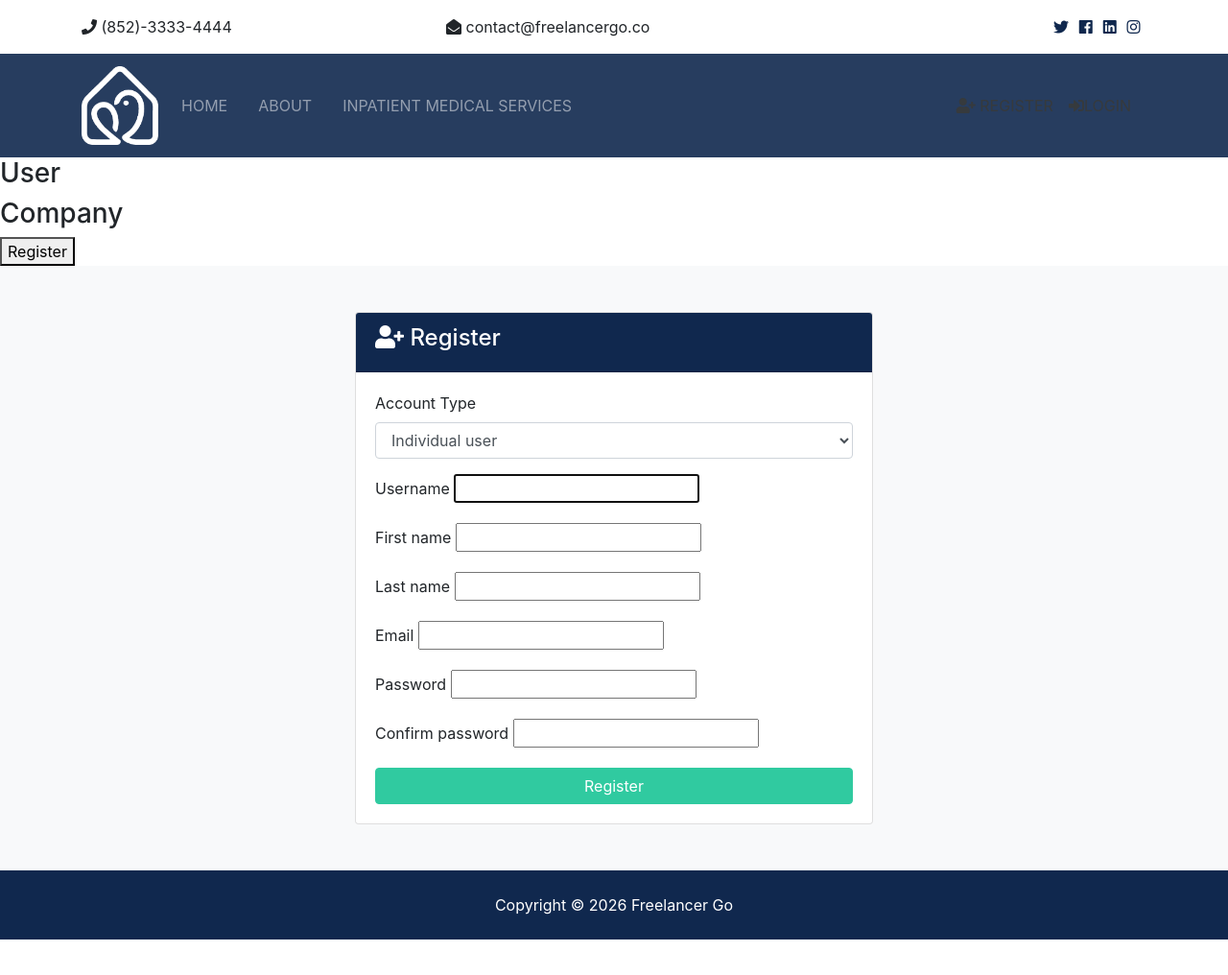
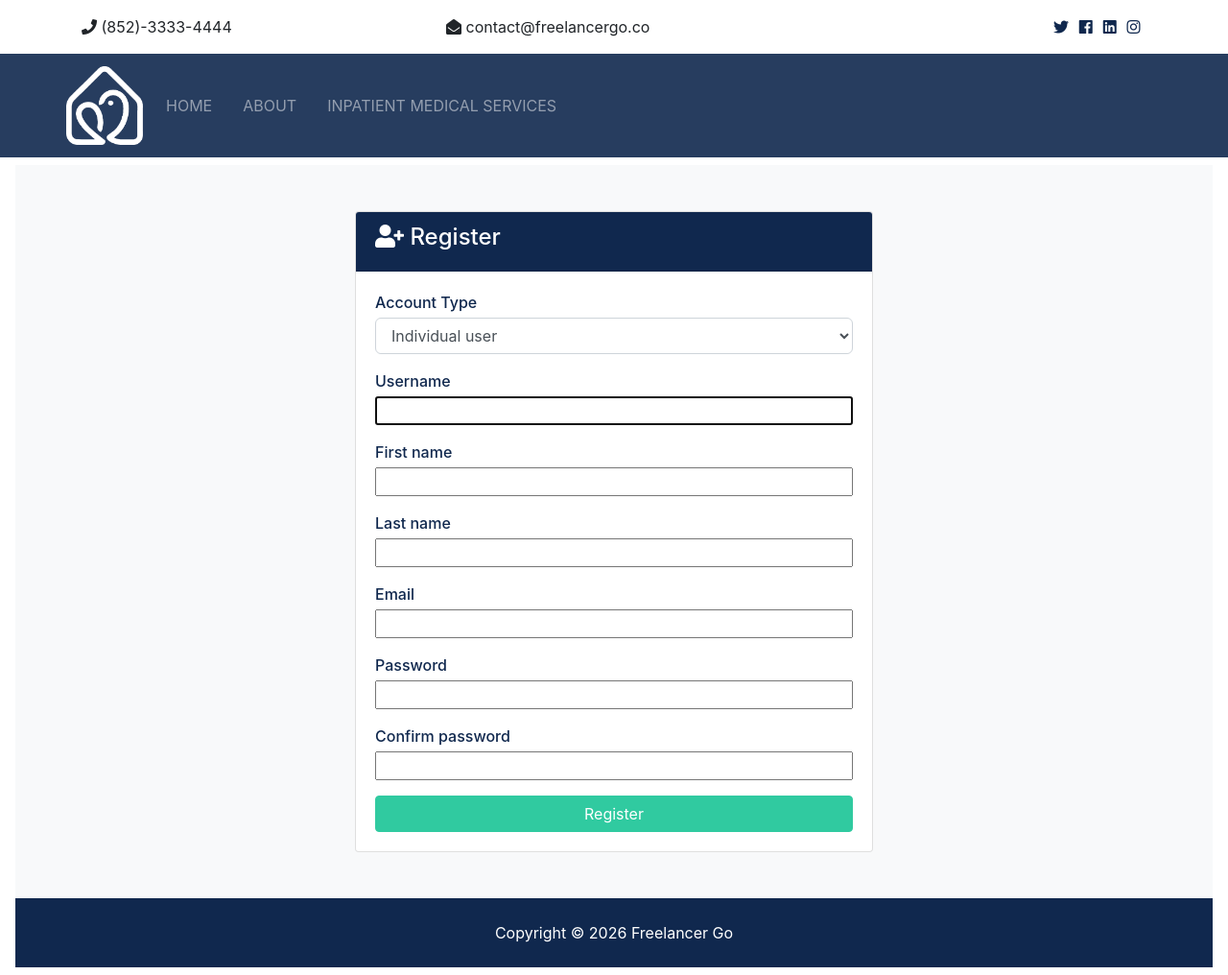
Before and after one commit to Lucifinel1123/Erb8-gp, a Django app: page /accounts/register/ in a window 1280 px wide. Shown: the whole page at 96% size. Before the commit the page ends 979 px from the top, so only its background shows below. Run offline with Django 5.2, Linux system fonts and the light colour scheme; some libraries are stand-ins or nearby versions.

Commit message:
merge main & peggy

```diff
--- a/accounts/views.py
+++ b/accounts/views.py
@@ -1,7 +1,6 @@
 from django.shortcuts import render, redirect, HttpResponse
 from django.contrib import messages, auth
 from django.contrib.auth.decorators import login_required
-
 from .forms import NormalUserRegisterForm, HRUserRegisterForm
 from .models import Company, Profile
 # from contacts.models import Contact
--- a/templates/accounts/register.html
+++ b/templates/accounts/register.html
@@ -8,14 +8,37 @@
 
 <form method="post">
     {% csrf_token %}
-<h3>User</h3>
+{% comment %} <h3>User</h3>
     {{ user_form.as_p }}
 
 <h3>Company</h3>
     {{ company_form.as_p }}
 
-<button type="submit">Register</button>
+<button type="submit">  </button> {% endcomment %}
 </form>
+
+<style>
+#register .form-group {
+    margin-bottom: 1rem; /* Standard spacing between groups */
+    display: flex;
+    flex-direction: column;
+}
+#register .form-group label {
+    margin-bottom: 0.25rem; /* Tighten label spacing */
+    font-weight: 500;
+}
+#register .form-control {
+    padding: 0.375rem 0.75rem; /* Match Bootstrap default */
+    border: 1px solid #ced4da; /* Default border */
+    border-radius: 0.375rem;
+    transition: border-color 0.15s ease-in-out, box-shadow 0.15s ease-in-out;
+}
+#register .form-control:focus {
+    border-color: #80bdff; /* Light blue focus border */
+    outline: 0;
+    box-shadow: 0 0 0 0.2rem rgba(0, 123, 255, 0.25); /* Matching glow */
+}
+</style>
 
 <section id="register" class="bg-light py-5">
     <div class="container">
@@ -37,12 +60,11 @@
                     <option value="company" {% if account_type == "company" %}selected{% endif %}>Company HR</option>
                     </select>
                 </div>
-
+            <!-- Listing 1 -->
                 <!-- Django form fields -->
                 {{ form.non_field_errors }}
-
                 <div class="form-group">
-                    <label>Username</label>
+                    <label id="username_label">Username</label>
                     {{ form.username }}
                     {{ form.username.errors }}
                 </div>
@@ -65,21 +87,11 @@
                     {{ form.email.errors }}
                 </div>
 
-                <!-- These fields exist only on HRUserRegisterForm -->
-                {% if form.company_name %}
-                <div id="company-fields">
-                    <div class="form-group">
-                    <label>Company name</label>
-                    {{ form.company_name }}
-                    {{ form.company_name.errors }}
-                    </div>
-                    <div class="form-group">
-                    <label>Company address</label>
-                    {{ form.company_address }}
-                    {{ form.company_address.errors }}
-                    </div>
+                <div id="company-name-wrapper" style="display:none; margin-top:15px">
+                    <label for="id_com  pany_name">Company Name:</label>
+                    <input type="text" class="form-control" name="company_name" id="id_company_name">
                 </div>
-                {% endif %}
+
 
                 <div class="form-group">
                     <label>Password</label>
@@ -94,11 +106,29 @@
                 </div>
 
                 <input type="submit" value="Register" class="btn btn-secondary btn-block" />
-                </form>
+            </form>
             </div>
             </div>
         </div>
         </div>
     </div>
-    </section>
+</section>
+    <script>
+        document.addEventListener("DOMContentLoaded",function(){
+            const accountTypeSelect = document.getElementById('account_type');
+            const companyNameWrapper = document.getElementById('company-name-wrapper');
+
+            function toggleCompanyName(){
+                if(accountTypeSelect.value === 'company'){
+                    companyNameWrapper.style.display = 'block';
+                }else{
+                    companyNameWrapper.style.display='none';
+                }
+            }
+
+            accountTypeSelect.addEventListener('change',toggleCompanyName);
+
+            toggleCompanyName();
+        });
+    </script>
 {% endblock %}
--- a/templates/pages/about.html
+++ b/templates/pages/about.html
@@ -9,7 +9,7 @@
     <div class="container">
     <div class="row text-center">
         <div class="col-md-12">
-        <h1 class="display-4">About Akso Hospital</h1>
+        <h1 class="display-4">About Freelance To Go</h1>
         <p class="lead">
             Lorem ipsum dolor sit, amet consectetur adipisicing elit. Sunt,
             pariatur!
--- a/templates/partials/_navbar.html
+++ b/templates/partials/_navbar.html
@@ -18,18 +18,17 @@
         <ul class="navbar-nav">
         <li {% if '/' == request.path %} class="nav-item active mr-3" {% else %} class="nav-item mr-3" {% endif %}>
             {% comment %} url refer to url.py in config {% endcomment %}
-            {% comment %} <a class="nav-link" href= {% url "pages:index" %} >Home</a> {% endcomment %}
-            <a class="nav-link" href="#">Home</a>
+            <a class="nav-link" href= {% url "pages:index" %} >Home</a>
         </li>
         {% comment %} url {% endcomment %}
         <li {% if '/about' == request.path %} class="nav-item active mr-3" {% else %} class="nav-item mr-3" {% endif %}>
-            {% comment %} <a class="nav-link" href= {% url "pages:about" %} >About</a> {% endcomment %}
-            <a class="nav-link" href="#" >About</a>
+            <a class="nav-link" href= {% url "pages:about" %} >About</a>
+            {% comment %} <a class="nav-link" href="#" >About</a> {% endcomment %}
         </li>
         {% comment %} url {% endcomment %}
         <li {% if '/listings/' == request.path %} class="nav-item active mr-3" {% else %} class="nav-item mr-3" {% endif %}>
-            {% comment %} <a class="nav-link" href= {% url "listings:index" %} >Inpatient medical services</a> {% endcomment %}
-            <a class="nav-link" href="#" >Inpatient medical services</a>
+            <a class="nav-link" href= {% url "listings:index" %} >Inpatient medical services</a>
+            {% comment %} <a class="nav-link" href="#" >Inpatient medical services</a> {% endcomment %}
         </li>
         </ul>
         {% comment %} ul: unorder list, li: list {% endcomment %}
@@ -39,8 +38,8 @@
 
             <li {% if 'dashboard' in request.path %} class="nav-item mr-3 active "{% else %}
             class="nav-item mr-3" {% endif %}>
-                {% comment %} <a class="nav-link" href={% url "accounts:dashboard" %}> {% endcomment %}
-                    <a class="nav-link" href="#">
+                <a class="nav-link" href={% url "accounts:dashboard" %}>
+                    {% comment %} <a class="nav-link" href="#"> {% endcomment %}
                 <i class="fas fa-sign-in-alt"></i> Dashboard </a>
             </li>
 
@@ -57,14 +56,14 @@
             {% else %}
             <li {% if 'register' in request.path %} class="nav-item mr-3 active "{% else %}
             class="nav-item mr-3" {% endif %}>
-                {% comment %} <a class="nav-link" href={% url "accounts:register" %}> {% endcomment %}
-                <i class="fas fa-user-plus"></i> Register</a>
+                <a class="nav-link" href={% url "accounts:register" %}>
+                {% comment %} <i class="fas fa-user-plus"></i> Register</a> {% endcomment %}
             </li>
 
             <li {% if 'login' in request.path %} class="nav-item mr-3 active "{% else %}
             class="nav-item mr-3" {% endif %}>
-                {% comment %} <a class="nav-link" href={% url "accounts:login" %}> {% endcomment %}
-                <i class="fas fa-sign-in-alt"></i>Login</a>
+                <a class="nav-link" href={% url "accounts:login" %}>
+                {% comment %} <i class="fas fa-sign-in-alt"></i>Login</a> {% endcomment %}
             </li>
             {% endif %}
         </ul>
```
Also changed, not shown: config/settings.py (+18 -3 lines), templates/accounts/dashboard.html (+4 -4 lines), static/css/lightbox.min.css.
